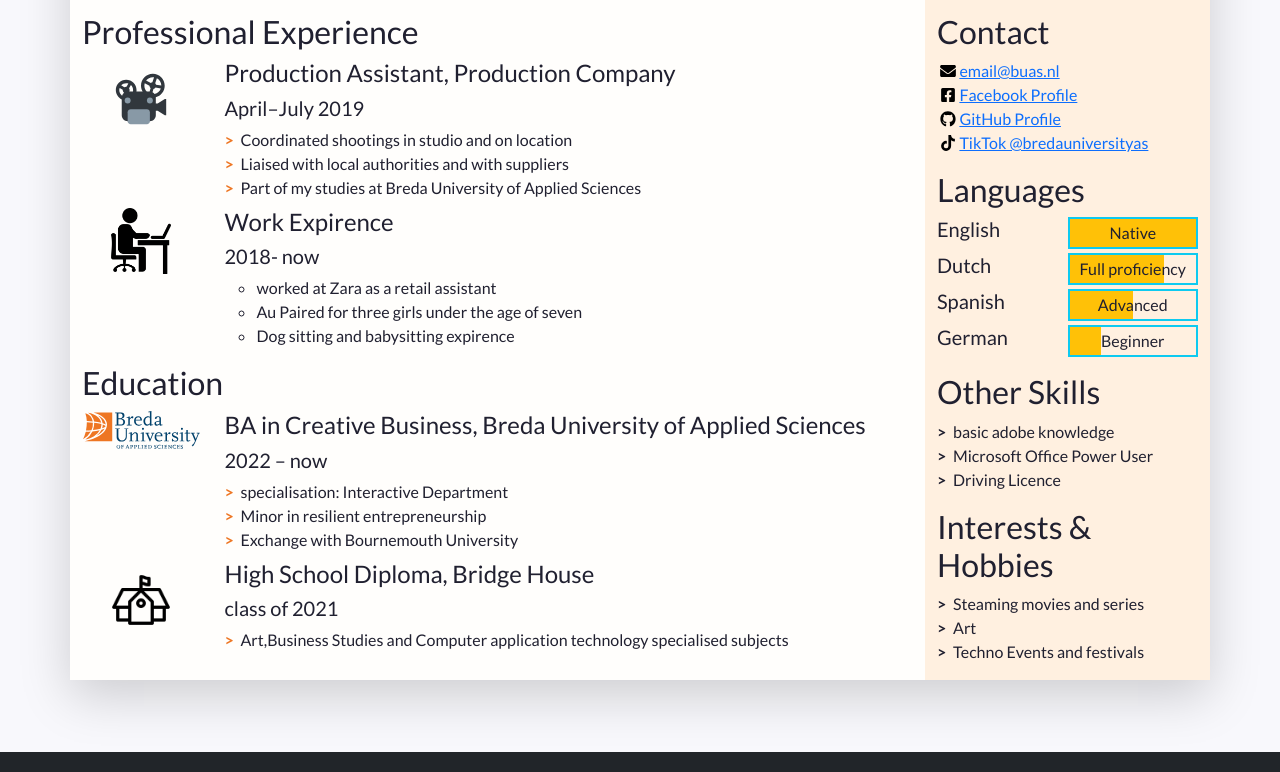
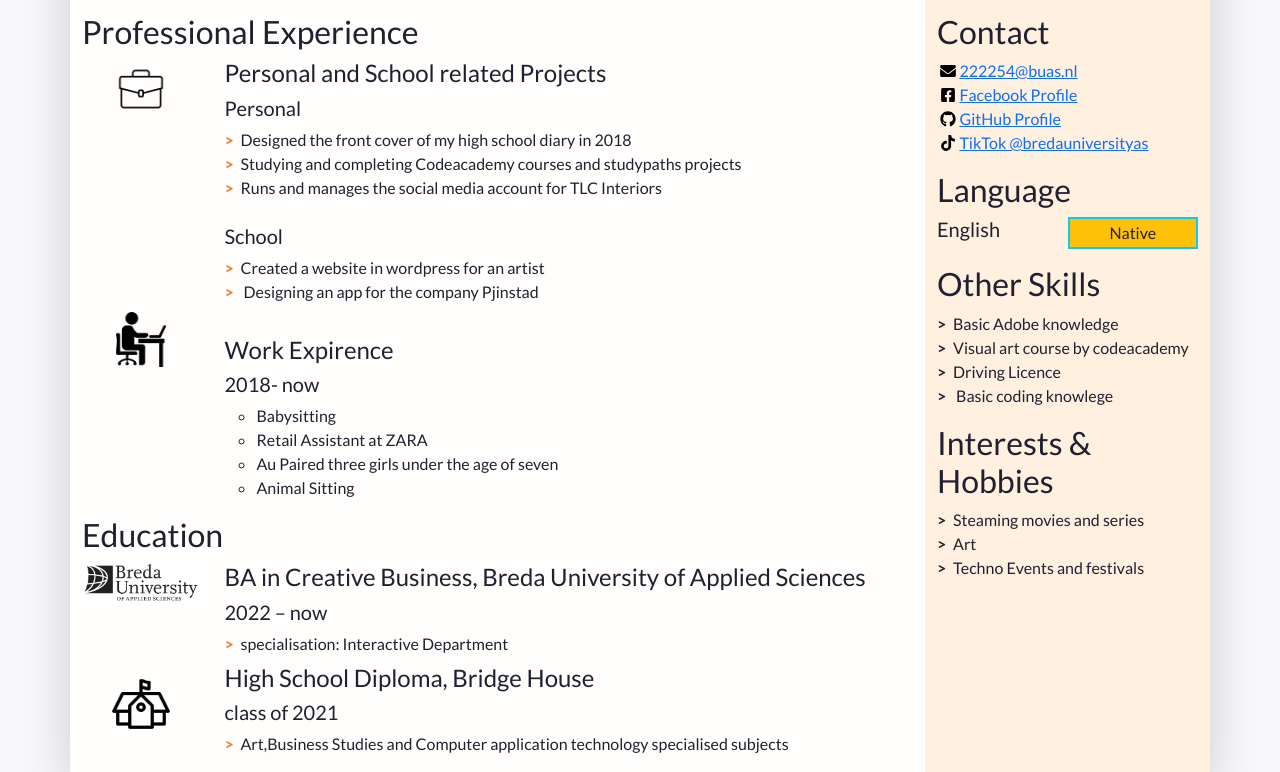
Before and after one commit to Bela-ann/PRJ4_23_24_class3_belagaal, a plain HTML site: page index.html in a window 1280 px wide. Shown: the part 184-956 px from the top of the page. Drawn offline with nearby package versions, Linux system fonts and the light colour scheme.

Commit message:
content editing in cv
content editing in cv

```diff
--- a/index.html
+++ b/index.html
@@ -81,18 +81,25 @@
               <li class="biography-item row mb-2">
                 <!-- We're using a grid inside a grid so we can align logos and text -->
                 <div class="logo-container col-3 col-sm-2 col-md-3 col-lg-2">
-                  <img class="biography-logo mw-100 d-block mx-auto" src="images/employers/projector.svg" alt="Company logo" width="80">
+                  <img class="biography-logo mw-100 d-block mx-auto" src="images/workingicon.png" alt="Company logo" width="60">
 
                 </div>
                 <div class="biography-contents col-9 col-sm-10 col-md-9 col-lg-10">
-                  <h4>Production Assistant, Production Company</h4>
-                  <h5>April&ndash;July 2019</h5>
-                  <!-- Use the list below to talk about your achievements -->
+                  <h4>Personal and School related Projects &nbsp; &nbsp; &nbsp;</h4>
+
+                  <h5>Personal </h5>
+                  <!-- Use the list below to talks about personal and school related projects -->
                   <ul class="biography-details list-unstyled">
-                    <li>Coordinated shootings in studio and on location</li>
-                    <li>Liaised with local authorities and with suppliers</li>
-                    <li>Part of my studies at Breda University of Applied Sciences</li>
+                    <li>Designed the front cover of my high school diary in 2018</li>
+                    <li>Studying and completing Codeacademy courses and studypaths projects</li>
+                    <li>Runs and manages the social media account for TLC Interiors </li>
                   </ul>
+				<br>
+				<h5> School </h5>
+				<ul class="biography-details list-unstyled">
+				<li>Created a website in wordpress for an artist </li>
+				<li> Designing an app for the company Pjinstad</li>
+					</ul>
                 </div>
               </li>
 
@@ -100,16 +107,20 @@
               <li class="biography-item row mb-2">
                 <div class="logo-container col-3 col-sm-2 col-md-3 col-lg-2">
                 <!-- We're using a grid inside a grid so we can align logos and text -->
-                  <img class="biography-logo mw-100 d-block mx-auto" src="images/workingicon.webp" alt="Company logo" width="60">
+                  <img class="biography-logo mw-100 d-block mx-auto" src="images/workingicon.webp" alt="Company logo" width="50">
                 </div>
                 <div class="biography-contents col-9 col-sm-10 col-md-9 col-lg-10">
+
+				<br>
                   <h4>Work Expirence</h4>
                   <h5>2018- now</h5>
                   <!-- This entry doesn't havea list of achievements, but you can copy-paste the one from above -->
 					<ul>
-						<li> worked at Zara as a retail assistant </li>
-						<li> Au Paired for three girls under the age of seven</li>
-						<li> Dog sitting and babysitting expirence</li>
+						<li> Babysitting </li>
+						<li> Retail Assistant at ZARA </li>
+						<li> Au Paired three girls under the age of seven</li>
+						<li> Animal Sitting </li>
+
 
 					</ul>
                 </div>
@@ -127,7 +138,7 @@
               <!-- Top item in education. And by "top", I mean a Bachelor in Creative Business at BUas. -->
               <li class="biography-item row mb-2">
                 <div class="logo-container col-3 col-sm-2 col-md-3 col-lg-2">
-                  <img class="biography-logo mw-100 d-block mx-auto" src="images/schools/logo-buas.svg" alt="School logo" width="120">
+                  <img class="biography-logo mw-100 d-block mx-auto" src="images/Buaslogo.jpeg" alt="School logo" width="130" height="40">
                 </div>
                 <div class="biography-contents col-9 col-sm-10 col-md-9 col-lg-10">
                   <h4>BA in Creative Business, Breda University of Applied Sciences</h4>
@@ -135,8 +146,6 @@
                   <!-- Use the list below to talk about minors, exchanges, extra-curricular activities. -->
                   <ul class="biography-details list-unstyled">
                     <li>specialisation: Interactive Department </li>
-                    <li>Minor in resilient entrepreneurship</li>
-                    <li>Exchange with Bournemouth University</li>
                   </ul>
                 </div>
               </li>
@@ -181,7 +190,7 @@
               <li class="contact-item">
                 <a class="d-flex align-items-center" href="mailto:email@buas.nl" target="_blank">
                   <img class="contact-icon" src="images/icons/envelope.svg" alt="Email">
-                  email@buas.nl
+                  222254@buas.nl
                 </a>
               </li>
               <li class="contact-item">
@@ -208,7 +217,7 @@
           <!-- End of contact details, moving on to languages -->
 
           <section class="my-3 aside-section">
-            <h2>Languages</h2>
+            <h2>Language</h2>
             <!-- Each item in the list is a language. Modify, add or remove depending on what you speak -->
             <ul class="language-list list-unstyled">
               <li class="language-item d-flex mb-1">
@@ -218,32 +227,8 @@
                   <div class="language-progress position-absolute bg-warning h-100 w-100"></div>
                   <h6 class="position-absolute w-100 text-center top-0 py-1">Native</h6>
                 </div>
-              </li>
-              <li class="language-item d-flex mb-1">
-                <h5 class="language-name w-50">Dutch</h5>
-                <div class="language-level w-50 border border-info border-2 position-relative">
-                  <!-- The div below is a progress bar. Choose between w-25, w-50, w-75 and w-100 to show your level of fluency -->
-                  <div class="language-progress position-absolute bg-warning h-100 w-75"></div>
-                  <h6 class="position-absolute w-100 text-center top-0 py-1">Full proficiency</h6>
-                </div>
-              </li>
-              <li class="language-item d-flex mb-1">
-                <h5 class="language-name w-50">Spanish</h5>
-                <div class="language-level w-50 border border-info border-2 position-relative">
-                  <!-- The div below is a progress bar. Choose between w-25, w-50, w-75 and w-100 to show your level of fluency -->
-                  <div class="language-progress position-absolute bg-warning h-100 w-50"></div>
-                  <h6 class="position-absolute w-100 text-center top-0 py-1">Advanced</h6>
-                </div>
-              </li>
-              <li class="language-item d-flex mb-1">
-                <h5 class="language-name w-50">German</h5>
-                <div class="language-level w-50 border border-info border-2 position-relative">
-                  <!-- The div below is a progress bar. Choose between w-25, w-50, w-75 and w-100 to show your level of fluency -->
-                  <div class="language-progress position-absolute bg-warning h-100 w-25"></div>
-                  <h6 class="position-absolute w-100 text-center top-0 py-1">Beginner</h6>
-                </div>
-              </li>
-            </ul>
+				</li>
+			  </ul>
           </section>
 
           <!-- End of contact details, moving on to other skills -->
@@ -251,9 +236,10 @@
           <section class="my-3 aside-section">
             <h2>Other Skills</h2>
             <ul class="skill-list list-unstyled">
-              <li class="skill-item">basic adobe knowledge</li>
-              <li class="skill-item">Microsoft Office Power User</li>
+              <li class="skill-item">Basic Adobe knowledge</li>
+              <li class="skill-item">Visual art course by codeacademy</li>
               <li class="skill-item">Driving Licence</li>
+			<li class="skill-item"> Basic coding knowlege</li>
             </ul>
           </section>
 
```
Also changed, not shown: images/Buaslogo.jpeg (added), images/workingicon.png (added), 1 other file.
